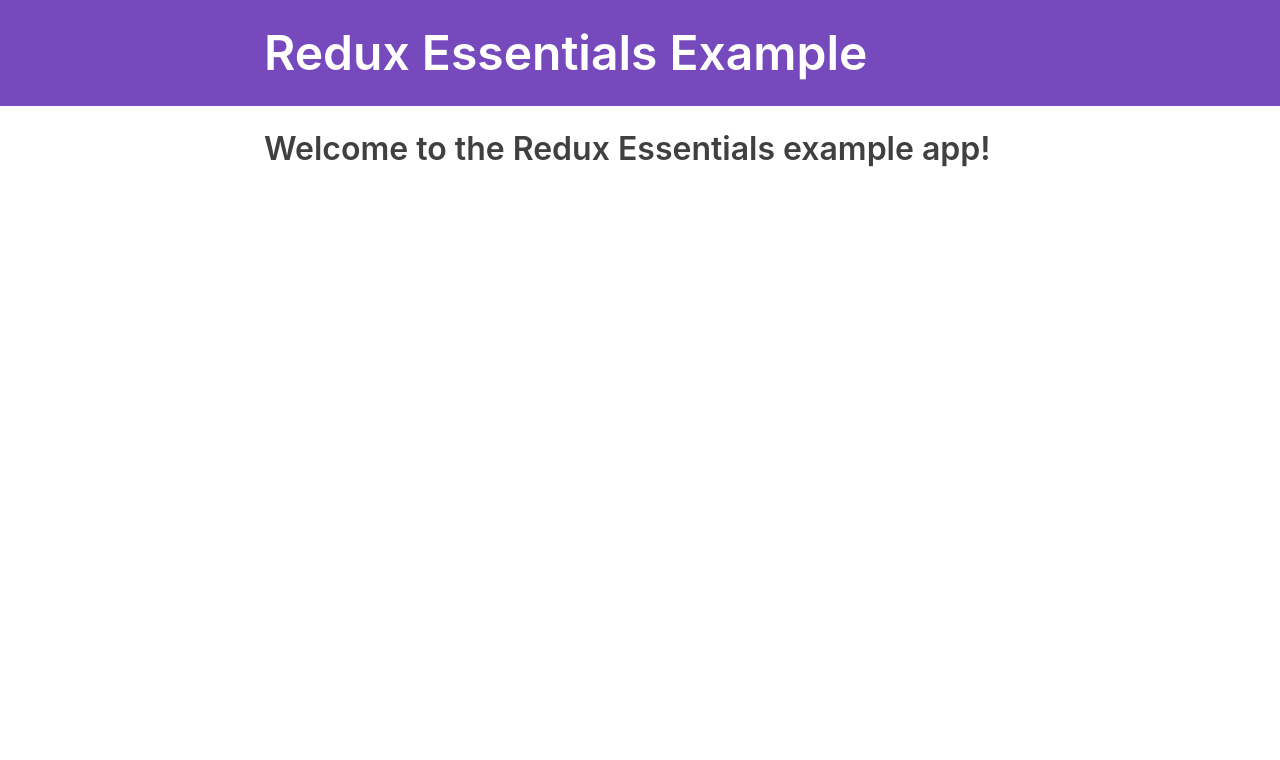
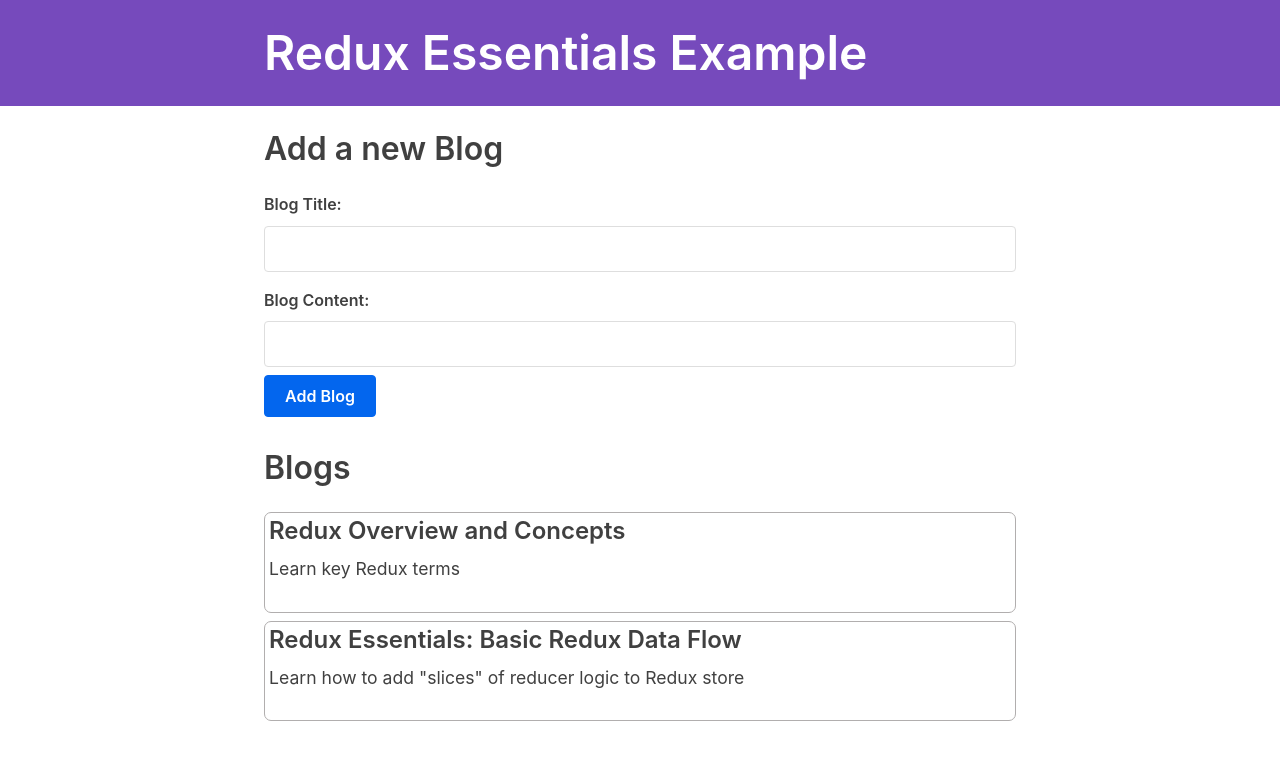
Before and after one commit to hejingne/Redux-Microblogging-App, a React (Create React App) app: page / in a window 1280 px wide. Shown: the top 760 px of the page. Built offline with nearby package versions, Linux system fonts and the light colour scheme; what @mswjs/data, mock-socket, txtgen would draw is missing.

Commit message:
Implement functionality of adding to redux store

```diff
--- a/src/App.js
+++ b/src/App.js
@@ -7,6 +7,8 @@
 } from 'react-router-dom'
 
 import { Navbar } from './app/Navbar'
+import { BlogsList } from './features/blogs/BlogsList'
+import { Form } from './features/blogs/Form'
 
 function App() {
   return (
@@ -18,9 +20,10 @@
             exact
             path="/"
             render={() => (
-              <section>
-                <h2>Welcome to the Redux Essentials example app!</h2>
-              </section>
+              <React.Fragment>
+                <Form />
+                <BlogsList />
+              </React.Fragment>
             )}
           />
           <Redirect to="/" />
--- a/src/app/store.js
+++ b/src/app/store.js
@@ -1,5 +1,8 @@
 import { configureStore } from '@reduxjs/toolkit'
+import blogsReducer from '../features/blogs/blogsSlice'
 
 export default configureStore({
-  reducer: () => ({}),
+  reducer: {
+    blogs: blogsReducer
+  },
 })
--- /dev/null
+++ b/src/features/blogs/BlogsList.js
@@ -0,0 +1,21 @@
+import React from 'react'
+import { useSelector } from 'react-redux'
+
+export function BlogsList() {
+  const blogs = useSelector(state => state.blogs)
+
+  const blogsList = blogs.map(blog => (
+    <article className="blog-excerpt"
+             key={blog.id}>
+      <h3> {blog.title} </h3>
+      <p className="blog-content"> {blog.content} </p>
+    </article>
+  ))
+
+  return (
+    <section className="blogs-list">
+      <h2> Blogs </h2>
+      {blogsList}
+    </section>
+  )
+}
--- /dev/null
+++ b/src/features/blogs/Form.js
@@ -0,0 +1,59 @@
+import React, { useState } from 'react'
+import { useDispatch } from 'react-redux'
+import { nanoid } from '@reduxjs/toolkit'
+
+import { addPost } from './blogsSlice'
+
+export function Form() {
+  const [title, setTitle] = useState('')
+  const [content, setContent] = useState('')
+
+  const dispatch = useDispatch()
+
+  function handleBtnSubmit(e) {
+    e.preventDefault()
+    if (title === '') {
+      alert("Please enter a title")
+    } else if (content === '') {
+      alert("Please add content")
+    } else {
+      dispatch(
+        addPost( {
+            id: nanoid(),
+            title,
+            content
+          }
+        )
+      )
+
+      setTitle('')
+      setContent('')
+    }
+  }
+
+  return (
+    <section>
+      <h2> Add a new Blog </h2>
+      <form>
+        <label htmlFor="blogTitle"> Blog Title: </label>
+        <input type="text"
+               id="blogTitle"
+               name="blogTitle"
+               value={title}
+               onChange={e => setTitle(e.target.value)} />
+
+        <label htmlFor="blogContent"> Blog Content: </label>
+        <input type="text"
+               id="blogContent"
+               name="blogContent"
+               value={content}
+               onChange={e => setContent(e.target.value)} />
+
+        <button type="submit"
+                onClick={handleBtnSubmit}>
+          Add Blog
+        </button>
+      </form>
+    </section>
+  )
+}
--- /dev/null
+++ b/src/features/blogs/blogsSlice.js
@@ -0,0 +1,27 @@
+import { createSlice } from '@reduxjs/toolkit'
+
+const blogsSlice = createSlice(
+  {
+    name: 'blogs',
+    initialState: [
+      {
+        id: 1,
+        title: 'Redux Overview and Concepts',
+        content: 'Learn key Redux terms'
+      },
+      {
+        id: 2,
+        title: 'Redux Essentials: Basic Redux Data Flow',
+        content: 'Learn how to add "slices" of reducer logic to Redux store'
+      }
+    ],
+    reducers: {
+      addPost: (state, action) => {
+        state.push(action.payload)
+      }
+    }
+  }
+)
+
+export const { addPost } = blogsSlice.actions
+export default blogsSlice.reducer
--- a/src/index.css
+++ b/src/index.css
@@ -105,33 +105,33 @@
   font-size: 3rem;
 }
 
-/* Posts list */
+/* blogs list */
 
-.post h2 {
+.blog h2 {
   font-size: 2.5rem;
   margin-bottom: 5px;
 }
 
-.post-excerpt {
+.blog-excerpt {
   padding: 0.25rem 0.25rem;
   border: 1px solid rgb(177, 174, 174);
   border-radius: 7px;
 }
 
-.posts-list .post-excerpt + .post-excerpt {
+.blogs-list .blog-excerpt + .blog-excerpt {
   margin-top: 0.5rem;
 }
 
-.posts-container.disabled {
+.blogs-container.disabled {
   opacity: 0.5;
 }
 
-.post-excerpt h3 {
+.blog-excerpt h3 {
   margin: 0;
   font-size: 1.5rem;
 }
 
-p.post-content {
+p.blog-content {
   margin-top: 10px;
 }
 
```
Also changed, not shown: 1 other file (tests, documents, lock files or other folders).
